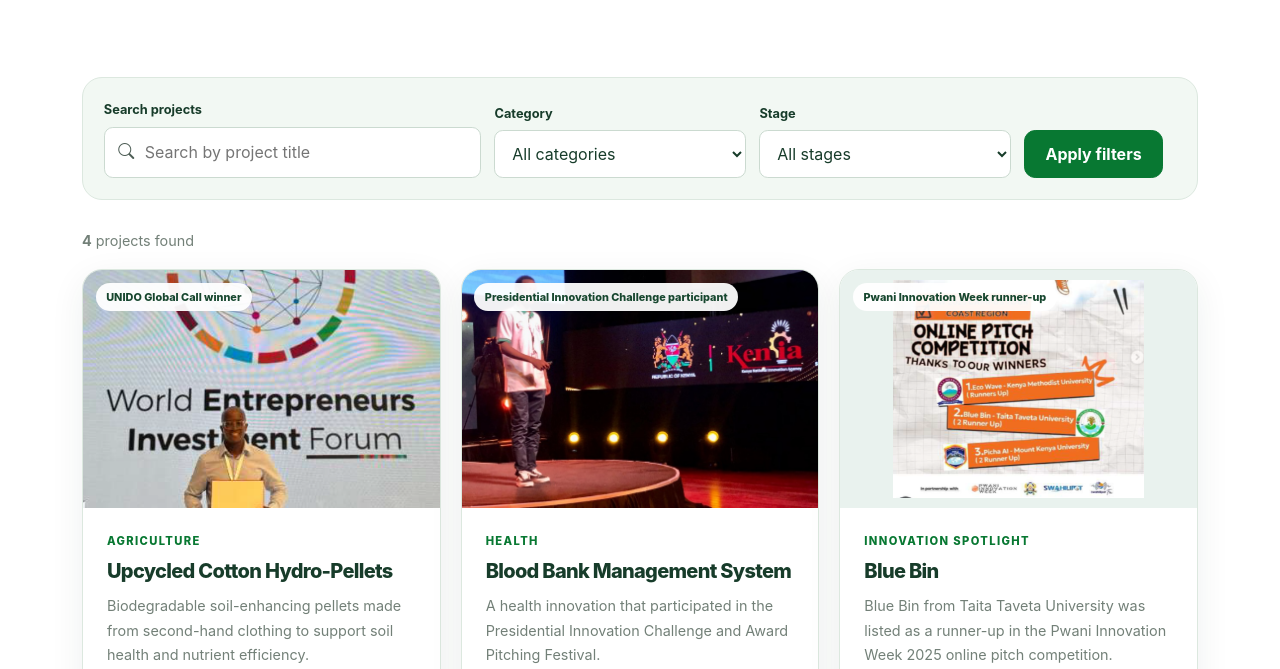
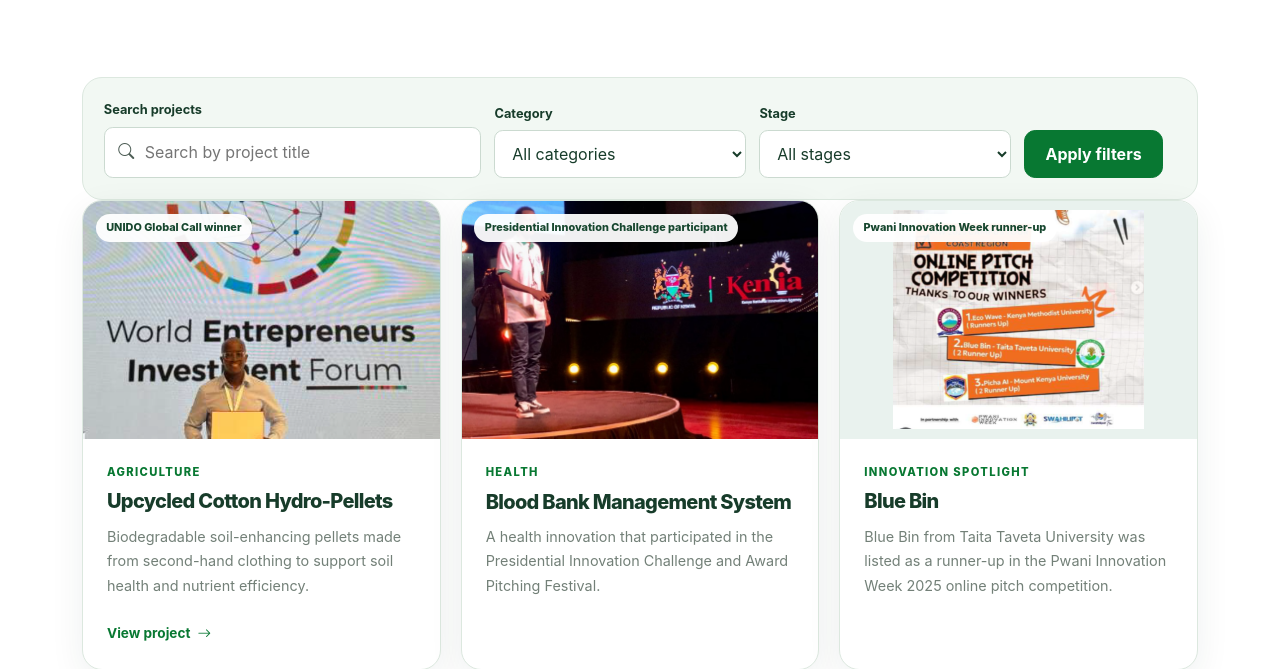
Before and after one commit to JAPHES/tsavo_innovation-incubation_hub_website, a Django app: page /projects/ in a window 1280 px wide. Shown: the part 538-1207 px from the top of the page. Run offline with Django 5.2, Linux system fonts and the light colour scheme; data comes from the database, SQL or seed files in the repository; data that the repository does not hold is empty.

Commit message:
Remove projects found count from catalogue

```diff
--- a/apps/projects/tests.py
+++ b/apps/projects/tests.py
@@ -23,6 +23,7 @@ class ProjectPageTests(TestCase):
     def test_listing_and_detail_routes_work(self):
         listing = self.client.get(reverse("projects:list"))
         self.assertEqual(listing.status_code, 200)
+        self.assertNotContains(listing, "projects found")
         self.assertEqual(listing.context["page_obj"][0].slug, "upcycled-cotton-hydro-pellets")
         project = InnovationProject.objects.get(slug="upcycled-cotton-hydro-pellets")
         response = self.client.get(project.get_absolute_url())
--- a/static/css/main.css
+++ b/static/css/main.css
@@ -164,7 +164,6 @@ p { margin-top: 0; }
 .search-field i { position: absolute; top: 50%; left: .9rem; transform: translateY(-50%); }
 .search-field input { padding-left: 2.5rem; }
 .clear-filter { align-self: center; font-size: .85rem; font-weight: 700; }
-.results-meta { margin: 1.8rem 0 1rem; color: var(--color-muted); font-size: .9rem; }
 .pagination-wrap { margin-top: 3rem; }
 .pagination { justify-content: center; align-items: center; gap: .65rem; }
 .pagination a, .pagination span { display: inline-flex; align-items: center; gap: .4rem; padding: .6rem .9rem; color: var(--color-heading); background: #fff; border: 1px solid var(--color-line); border-radius: .55rem; font-size: .85rem; }
--- a/templates/projects/list.html
+++ b/templates/projects/list.html
@@ -4,6 +4,5 @@
 {% block content %}
 {% include "partials/page_banner.html" %}
 <section class="section"><div class="container"><form class="filter-bar" method="get" role="search"><div class="search-field"><label for="project-search">Search projects</label><div><i class="bi bi-search" aria-hidden="true"></i><input id="project-search" type="search" name="q" value="{{ query }}" placeholder="Search by project title"></div></div><div><label for="category-filter">Category</label><select id="category-filter" name="category"><option value="">All categories</option>{% for value,label in categories %}<option value="{{ value }}" {% if selected_category == value %}selected{% endif %}>{{ label }}</option>{% endfor %}</select></div><div><label for="stage-filter">Stage</label><select id="stage-filter" name="stage"><option value="">All stages</option>{% for value,label in stages %}<option value="{{ value }}" {% if selected_stage == value %}selected{% endif %}>{{ label }}</option>{% endfor %}</select></div><button class="btn btn-brand" type="submit">Apply filters</button>{% if query or selected_category or selected_stage %}<a class="clear-filter" href="{% url 'projects:list' %}">Clear</a>{% endif %}</form>
-{% if page_obj %}<div class="results-meta"><b>{{ page_obj.paginator.count }}</b> project{{ page_obj.paginator.count|pluralize }} found</div>{% endif %}
 {% if page_obj.object_list %}<div class="card-grid project-grid light">{% for project in page_obj %}{% include "partials/project_card.html" %}{% endfor %}</div>{% if page_obj.paginator.num_pages > 1 %}<nav class="pagination-wrap" aria-label="Project pages"><ul class="pagination">{% if page_obj.has_previous %}<li><a href="{% querystring page=page_obj.previous_page_number %}"><i class="bi bi-arrow-left" aria-hidden="true"></i> Previous</a></li>{% endif %}<li><span>Page {{ page_obj.number }} of {{ page_obj.paginator.num_pages }}</span></li>{% if page_obj.has_next %}<li><a href="{% querystring page=page_obj.next_page_number %}">Next <i class="bi bi-arrow-right" aria-hidden="true"></i></a></li>{% endif %}</ul></nav>{% endif %}{% else %}{% url 'contact:contact' as contact_url %}{% include "partials/empty_state.html" with icon="bi-lightbulb" title="No published projects match your search" text="Approved project profiles will appear here. Try clearing the filters or contact the hub to start a conversation." action_url=contact_url action_label="Contact the Hub" %}{% endif %}</div></section>
 {% endblock %}
```
